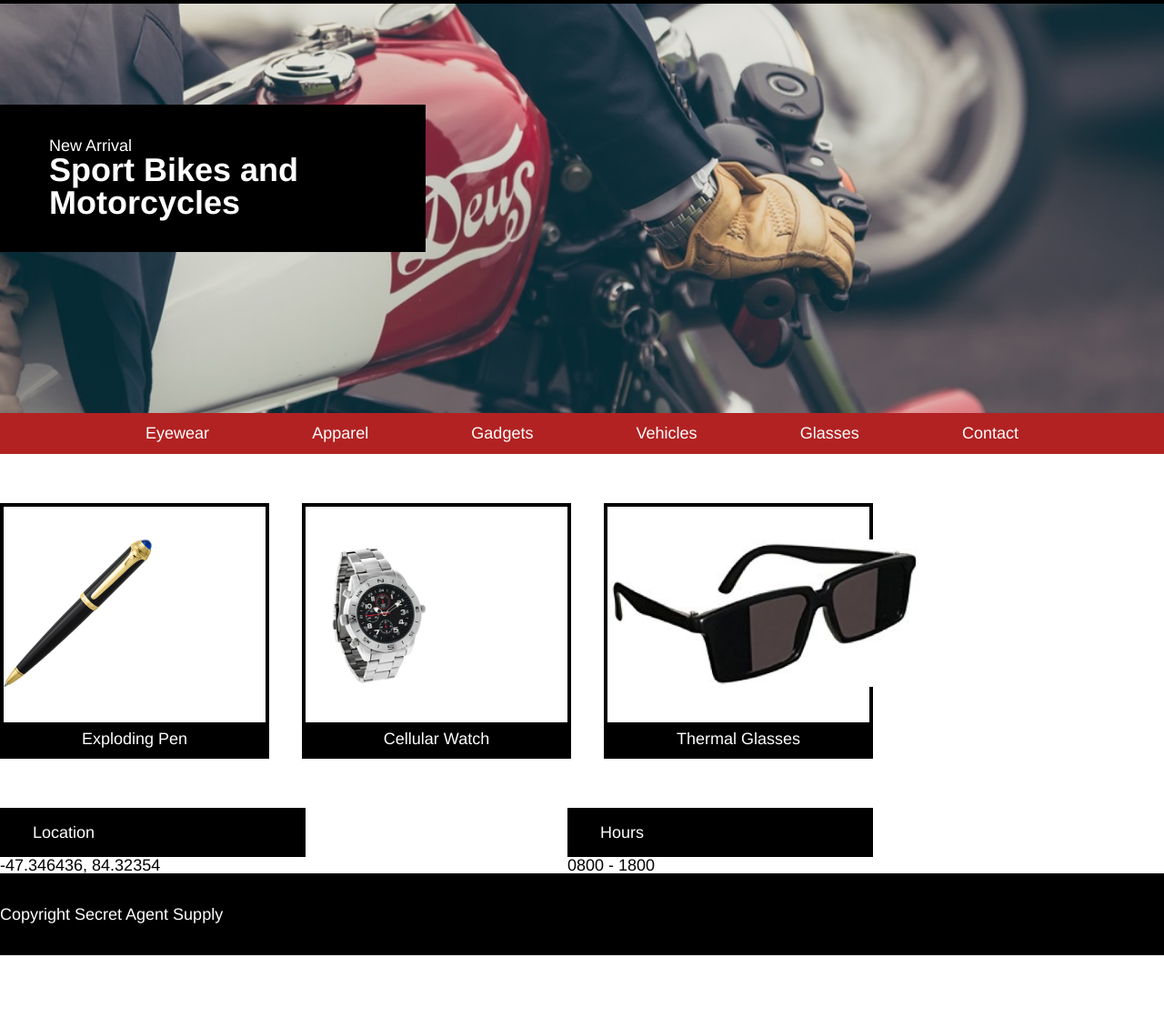
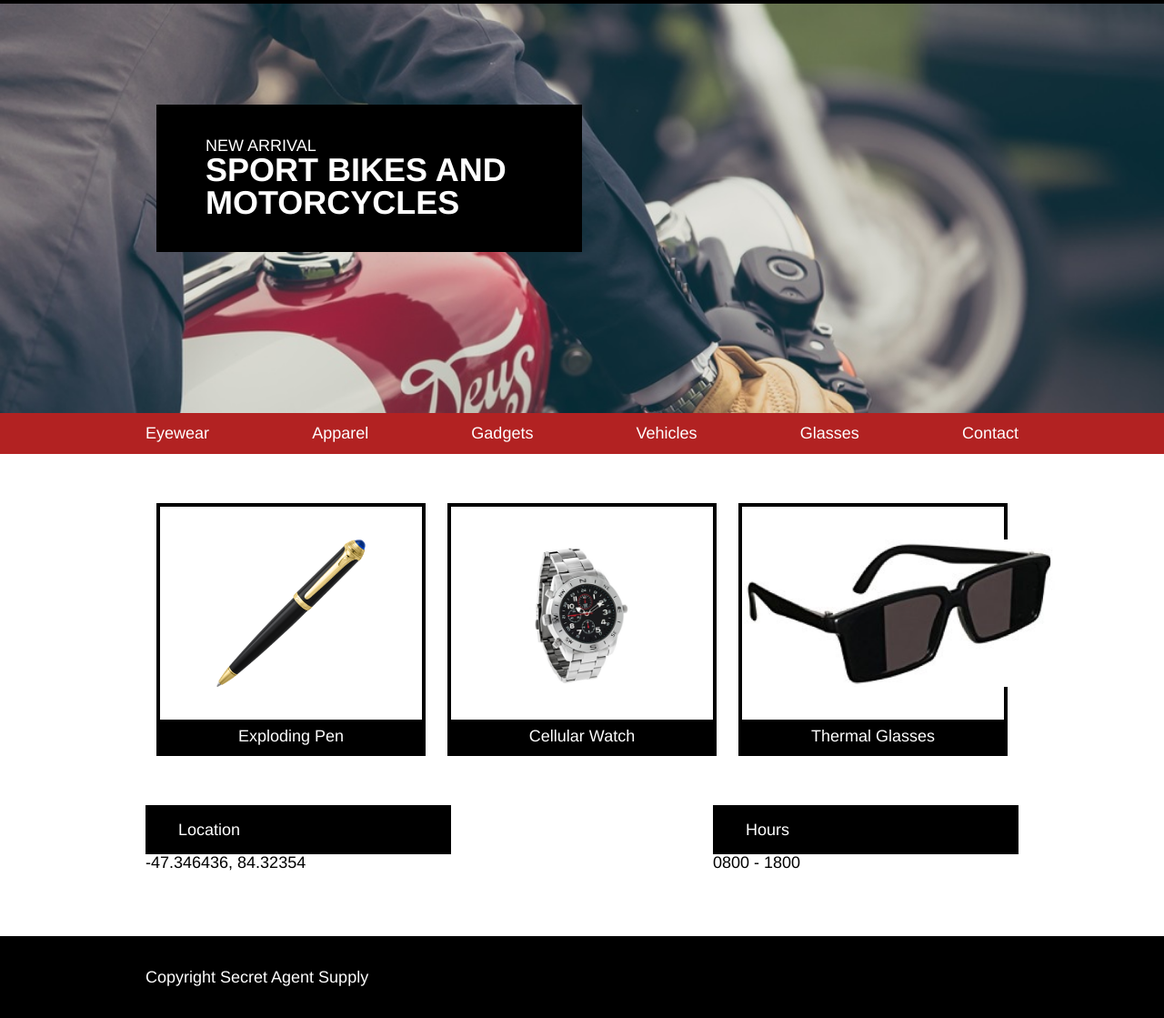
Before and after one commit to Newbie-Coder2017/SecretAgent, a plain HTML site: page index.html in a window 1280 px wide. Shown: the part 47-1166 px from the top of the page at 91% size. Before the commit the page ends 1097 px from the top, so only its background shows below. Drawn offline with Linux system fonts and the light colour scheme.

Commit message:
fixed bugs and positions

```diff
--- a/index.html
+++ b/index.html
@@ -9,7 +9,6 @@
 </head>
 
 <body>
-  <section id="container">
   <!-- Header Section -->
   <header>
 
@@ -17,17 +16,17 @@
       <img src="resources/images/logo.png" id="logo" />
       <h2>SECRET AGENT SUPPLY INC.</h2>
     </section>
-    </header>
+
 
 
     <!-- Cover image with Block Text -->
     <section id="cover">
       <section id="caption">
-        <h2>New Arrival</h2>
-        <h1>Sport Bikes and Motorcycles</h1>
+        <h2>NEW ARRIVAL</h2>
+        <h1>SPORT BIKES AND MOTORCYCLES</h1>
       </section>
     </section>
-
+  </header>
   <!-- Navigation Section -->
   <nav>
     <ul>
@@ -86,7 +85,6 @@
     <p>Copyright Secret Agent Supply</p>
   </footer>
 
-  </section>
 </body>
 
 </html>
--- a/resources/css/style.css
+++ b/resources/css/style.css
@@ -19,6 +19,11 @@ header {
   display: flex;
   align-items: center;
   justify-content: center;
+  flex-direction: column;
+  background-image: url("../../resources/images/moto.jpeg");
+  background-repeat: no-repeat;
+  background-position: 50% 2.82rem;
+  background-size: cover;
 }
 
 #company {
@@ -41,12 +46,8 @@ header {
 
 #cover {
   height: 25rem;
-  width: 100%;
-  background-image: url("../../resources/images/moto.jpeg");
-  background-repeat: no-repeat;
-  background-position: left;
-  background-size: cover;
   display: flex;
+  justify-content: flex-end;
 }
 
 #caption {
@@ -92,7 +93,7 @@ main {
   align-items: center;
   align-content: center;
   width: 960px;
-  margin: 0px;
+  margin: 0px auto;
 }
 
 
@@ -106,19 +107,23 @@ main {
 
 .product {
   border: 4px solid black;
-  margin: 3rem 0;
+  margin: 3rem auto;
   width: 30%;
+  display: flex;
+  flex-wrap: wrap;
 }
 
 .product img {
   height: 9rem;
-  padding: 2rem 0;
+  margin: 2rem auto;
+  flex-shrink: 1;
 }
 
 figcaption {
   background-color: black;
   text-align: center;
   padding: 0.5rem;
+  width: 100%;
 }
 
 
@@ -128,6 +133,7 @@ figcaption {
   width: 100%;
   display: flex;
   justify-content: space-between;
+  margin-bottom: 4rem;
 }
 
 .details {
@@ -149,9 +155,14 @@ figcaption {
 footer {
   display: flex;
   align-items: center;
+  justify-content: center;
   height: 5rem;
   text-align: left;
   background-color: black;
 }
 
+footer p {
+  width: 960px;
+}
+
 @media only screen and (min-width: 960px) {}
```
Lines whose indentation alone changed are shown as unchanged.
